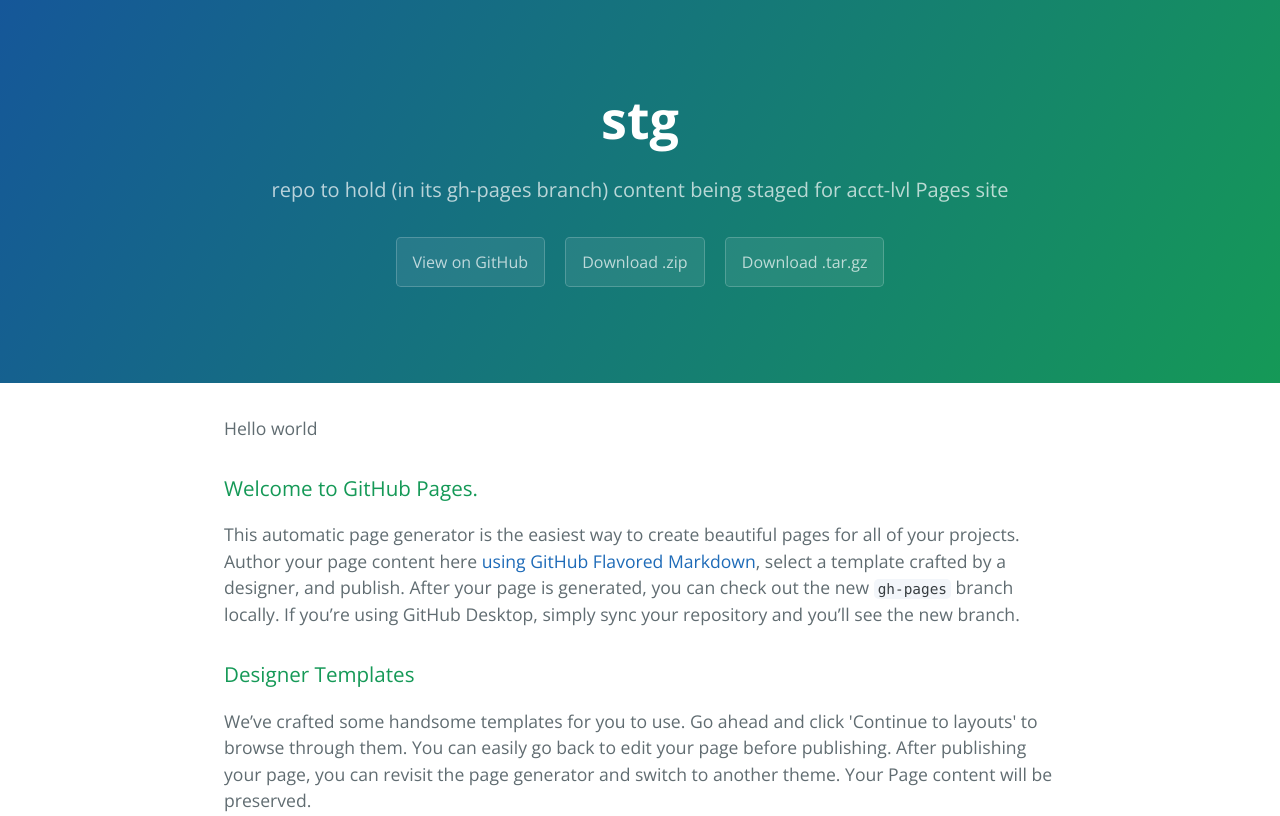
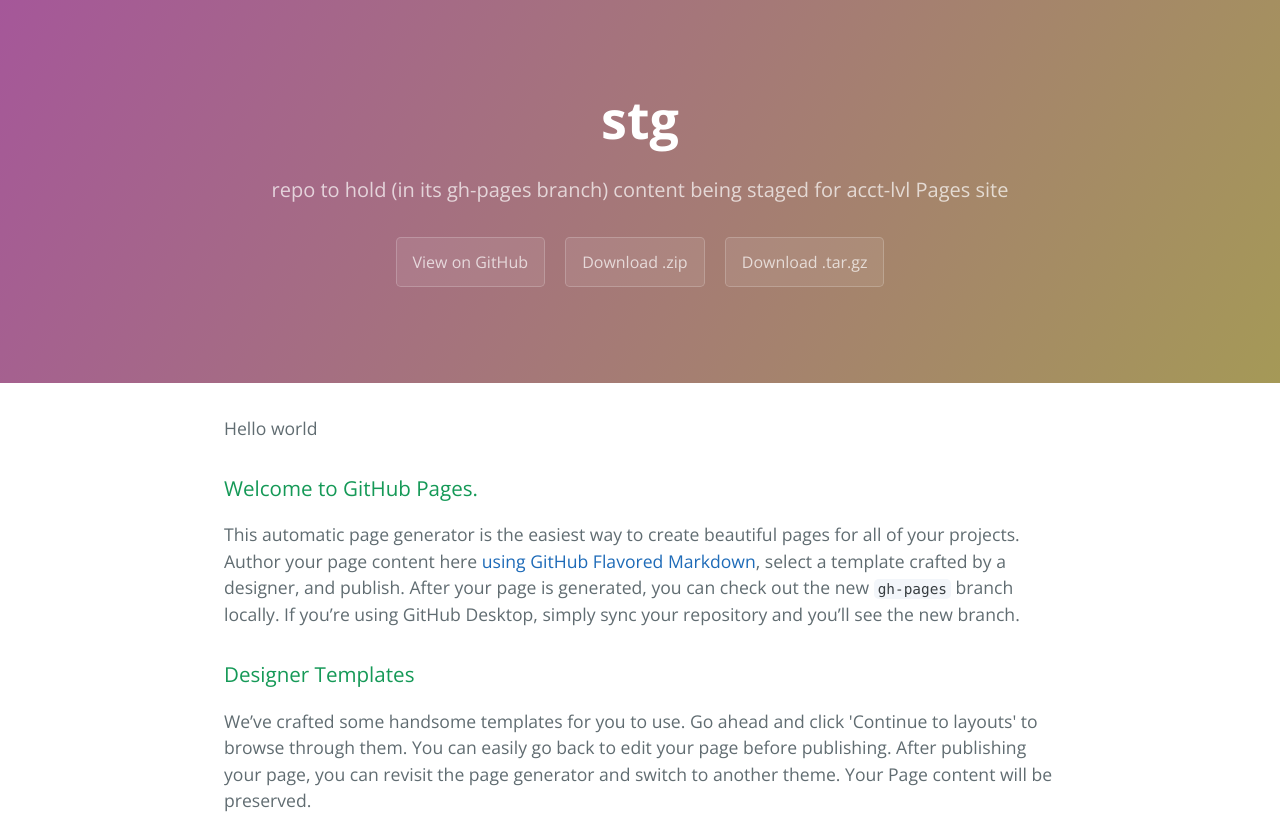
Before and after one commit to wbhicks/stg, a plain HTML site: page index.html in a window 1280 px wide. Shown: the top 816 px of the page. Drawn offline with nearby package versions, Linux system fonts and the light colour scheme.

Commit message:
Brightened page header

```diff
--- a/stylesheets/stylesheet.css
+++ b/stylesheets/stylesheet.css
@@ -56,8 +56,8 @@ a {
 .page-header {
   color: #fff;
   text-align: center;
-  background-color: #159957;
-  background-image: linear-gradient(120deg, #155799, #159957); }
+  background-color: #a59957;
+  background-image: linear-gradient(120deg, #a55799, #a59957); }
 
 @media screen and (min-width: 64em) {
   .page-header {
```
